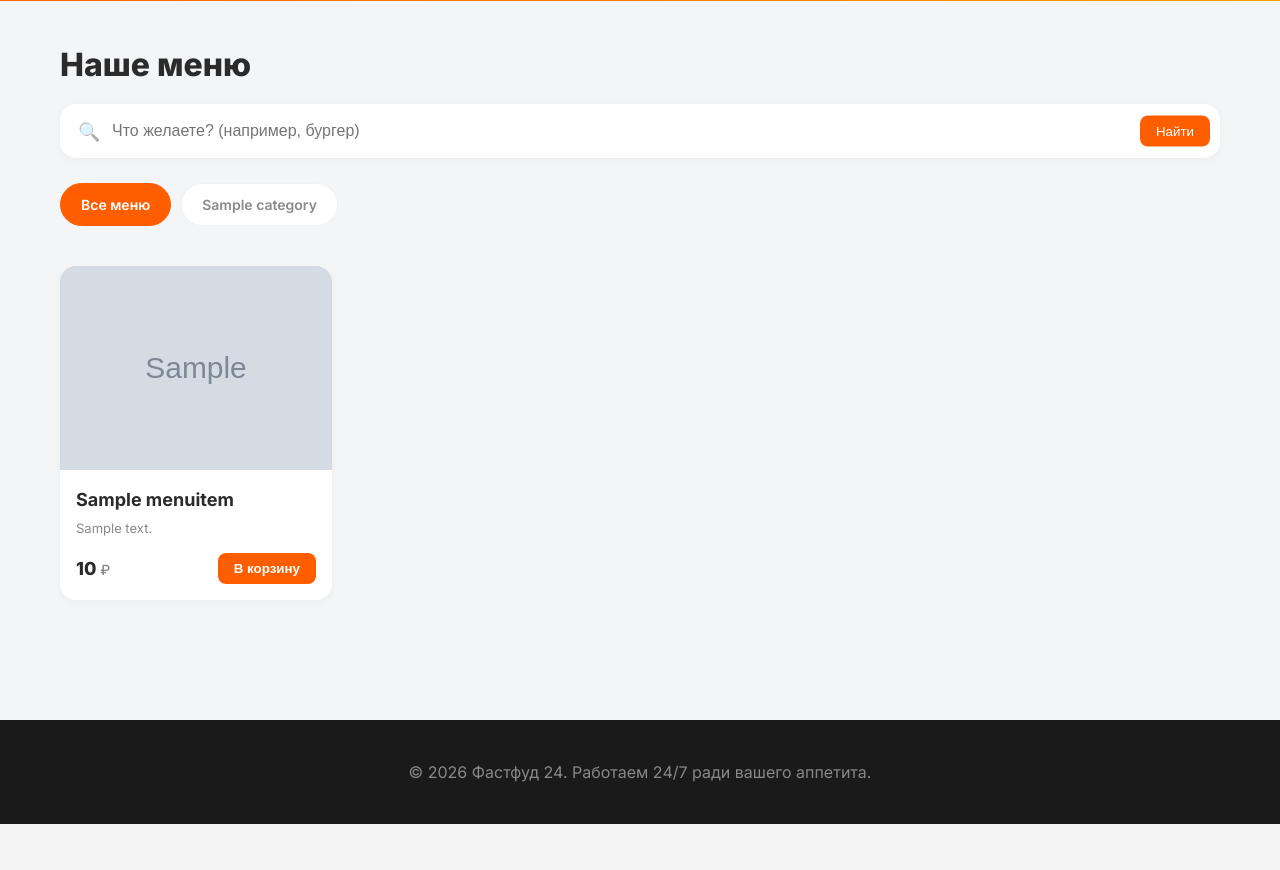
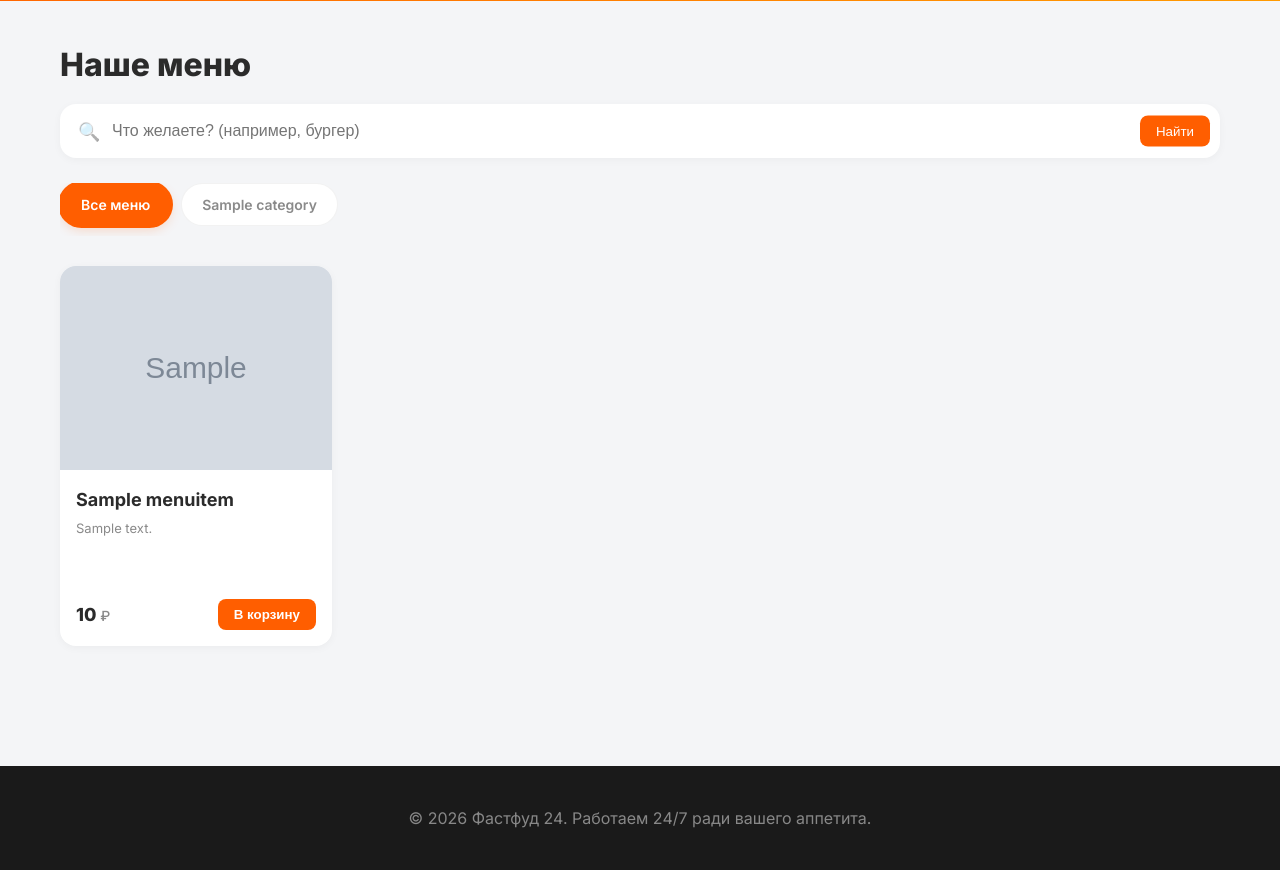
Before and after one commit to Tocsaine/online-delivery, a Django app: page / in a window 1280 px wide. Shown: the part 283-1153 px from the top of the page. Before the commit the page ends 1107 px from the top, so only its background shows below. Run offline with Django 5.2, Linux system fonts and the light colour scheme; tables that the repository leaves empty hold one stand-in row (values such as "Sample post"); grey boxes marked "Sample" are stand-in pictures.

Commit message:
even less amount of updates

```diff
--- a/catalog/views.py
+++ b/catalog/views.py
@@ -29,4 +29,9 @@ def menu(request):
         'active_category': category_slug,  # Для подсветки активной кнопки
         'search_query': search_query,
     }
+
+    # 🔥 Если запрос AJAX — возвращаем только фрагмент сетки
+    if request.headers.get('X-Requested-With') == 'XMLHttpRequest':
+        return render(request, 'catalog/_menu_grid.html', context)
+
     return render(request, 'catalog/index.html', context)
--- a/static/css/style.css
+++ b/static/css/style.css
@@ -261,7 +261,11 @@ img {
     display: flex;
     flex-direction: column;
     position: relative;
-    animation: fadeInUp 0.5s ease forwards;
+    animation: fadeInUp 0.4s ease forwards;
+
+    /* 🔒 Фикс против растягивания */
+    min-height: 380px; /* Гарантированная минимальная высота */
+    height: auto;
 }
 
 .menu-card:hover {
@@ -269,17 +273,18 @@ img {
     box-shadow: var(--shadow-lg);
 }
 
-.card-image {
+/* 🔒 Фикс для изображений — сохраняем пропорции */
+.card-image,
+.placeholder-img {
     width: 100%;
-    aspect-ratio: 4/3;
+    aspect-ratio: 4/3; /* Явное соотношение сторон */
     object-fit: cover;
-    background: #eee;
+    background: #F0F2F5;
+    display: block;
+    flex-shrink: 0; /* Запрещаем сжиматься */
 }
 
 .placeholder-img {
-    width: 100%;
-    aspect-ratio: 4/3;
-    background: #F0F2F5;
     display: flex;
     align-items: center;
     justify-content: center;
@@ -288,9 +293,10 @@ img {
 
 .card-body {
     padding: 16px;
-    flex: 1;
+    flex: 1 1 auto; /* Растягиваем, но не сжимаем меньше контента */
     display: flex;
     flex-direction: column;
+    min-height: 0; /* Важно для flex-контейнеров */
 }
 
 .card-title {
@@ -303,15 +309,20 @@ img {
     font-size: 13px;
     color: var(--text-muted);
     margin-bottom: 16px;
-    flex-grow: 1;
+    flex-grow: 1; /* Описание занимает свободное место */
     line-height: 1.4;
+    display: -webkit-box;
+    -webkit-line-clamp: 3; /* Обрезаем после 3 строк */
+    -webkit-box-orient: vertical;
+    overflow: hidden;
 }
 
 .card-footer {
     display: flex;
     justify-content: space-between;
     align-items: center;
-    margin-top: auto;
+    margin-top: auto; /* Прижимаем к низу */
+    padding-top: 8px;
 }
 
 .card-price {
@@ -996,3 +1007,88 @@ textarea.form-control {
     color: var(--secondary);
     user-select: none;
 }
+
+/* 🔒 Стабилизация сетки корзины */
+.cart-table {
+    table-layout: fixed; /* Фиксирует ширину колонок, игнорируя изменение контента */
+    width: 100%;
+    border-collapse: separate;
+    border-spacing: 0;
+}
+
+/* Явные пропорции колонок (в сумме 100%) */
+.cart-table th:nth-child(1), .cart-table td:nth-child(1) {
+    width: 45%;
+}
+
+/* Название + фото */
+.cart-table th:nth-child(2), .cart-table td:nth-child(2) {
+    width: 12%;
+    text-align: right;
+}
+
+/* Цена за шт. */
+.cart-table th:nth-child(3), .cart-table td:nth-child(3) {
+    width: 18%;
+    text-align: center;
+}
+
+/* Кол-во */
+.cart-table th:nth-child(4), .cart-table td:nth-child(4) {
+    width: 15%;
+    text-align: right;
+}
+
+/* Итого */
+.cart-table th:nth-child(5), .cart-table td:nth-child(5) {
+    width: 10%;
+    text-align: center;
+}
+
+/* Удалить */
+
+/* Предотвращаем перенос цен и обрезку длинных названий */
+.cart-item-name {
+    white-space: nowrap;
+    overflow: hidden;
+    text-overflow: ellipsis;
+    display: block;
+}
+
+.price-col, .line-total {
+    font-variant-numeric: tabular-nums; /* Моноширинные цифры для ровного выравнивания */
+}
+
+/* ✨ Анимации для фильтрации меню */
+.menu-grid {
+    transition: opacity 0.2s ease;
+}
+
+.menu-grid.filtering {
+    opacity: 0.6;
+    pointer-events: none;
+}
+
+.menu-card {
+    animation: fadeInUp 0.4s ease forwards;
+}
+
+@keyframes fadeInUp {
+    from {
+        opacity: 0;
+        transform: translateY(12px);
+    }
+    to {
+        opacity: 1;
+        transform: translateY(0);
+    }
+}
+
+/* Плавное переключение активной кнопки */
+.filter-btn {
+    transition: all 0.2s ease;
+}
+
+.filter-btn.active {
+    box-shadow: 0 0 0 2px var(--primary), 0 4px 12px rgba(255, 94, 0, 0.2);
+}
--- a/static/js/app.js
+++ b/static/js/app.js
@@ -1,10 +1,11 @@
 document.addEventListener('DOMContentLoaded', () => {
     console.log('🟢 app.js инициализирован');
 
-    // 🚀 Применяем начальное состояние корзины сразу при загрузке страницы
-    if (window.INITIAL_CART && document.querySelector('.menu-grid')) {
-        renderMenuWidgets(window.INITIAL_CART);
-    }
+    // 🔑 ЕДИНЫЙ ИСТОЧНИК ПРАВДЫ: живое зеркало корзины на клиенте
+    let currentCart = window.INITIAL_CART || {};
+
+    // Сразу рендерим виджеты для начального состояния
+    renderMenuWidgets(currentCart);
 
     // 🔹 Безопасное получение CSRF-токена
     function getCSRFToken() {
@@ -51,7 +52,7 @@ document.addEventListener('DOMContentLoaded', () => {
         }
     });
 
-    // 🔹 Отправка запроса
+    // 🔹 Отправка запроса на сервер
     function updateCart(action, id) {
         const csrfToken = getCSRFToken();
         if (!csrfToken) {
@@ -74,6 +75,10 @@ document.addEventListener('DOMContentLoaded', () => {
             .then(res => res.ok ? res.json() : Promise.reject(`HTTP ${res.status}`))
             .then(data => {
                 if (data.success) {
+                    // 🔄 ОБНОВЛЯЕМ живое состояние корзины
+                    currentCart = data.cart;
+
+                    // Обновляем счётчик в шапке
                     const countEl = document.getElementById('cart-count');
                     if (countEl) {
                         countEl.style.transform = 'scale(1.3)';
@@ -83,9 +88,9 @@ document.addEventListener('DOMContentLoaded', () => {
                         }, 150);
                     }
 
-                    // Обновляем только нужные компоненты
-                    if (document.querySelector('.cart-page')) updateCartPage(data.cart);
-                    if (document.querySelector('.menu-grid')) renderMenuWidgets(data.cart, id); // ← передаём ID изменённого товара
+                    // Обновляем компоненты только если они есть на странице
+                    if (document.querySelector('.cart-page')) updateCartPage(currentCart);
+                    if (document.querySelector('.menu-grid')) renderMenuWidgets(currentCart, id);
                 } else {
                     console.error('🔴 Ответ сервера:', data);
                 }
@@ -103,11 +108,7 @@ document.addEventListener('DOMContentLoaded', () => {
     // 🔹 Обновление таблицы корзины
     function updateCartPage(cart) {
         const totalEl = document.getElementById('cart-total');
-        let totalSum = 0;
-
-        for (const item of Object.values(cart)) {
-            totalSum += parseFloat(item.price) * item.quantity;
-        }
+        let totalSum = Object.values(cart).reduce((sum, item) => sum + (parseFloat(item.price) * item.quantity), 0);
         if (totalEl) totalEl.textContent = `${Math.round(totalSum)} ₽`;
 
         if (Object.keys(cart).length === 0) {
@@ -117,22 +118,19 @@ document.addEventListener('DOMContentLoaded', () => {
           <div class="empty-cart" style="grid-column:1/-1;text-align:center;padding:60px;">
             <div style="font-size:64px;margin-bottom:20px;">🛒</div>
             <h3>Корзина пуста</h3>
-            <a href="/catalog/menu/" class="btn-primary" style="display:inline-block;width:auto;padding:12px 28px;">Перейти в меню</a>
+            <a href="/" class="btn-primary" style="display:inline-block;width:auto;padding:12px 28px;">Перейти в меню</a>
           </div>`;
             }
             return;
         }
 
-        // Удаляем строки, которых нет в новой корзине
         document.querySelectorAll('.cart-table tbody tr[data-id]').forEach(row => {
             if (!cart[row.dataset.id]) row.remove();
         });
 
-        // Обновляем или создаём строки
         for (const [pid, item] of Object.entries(cart)) {
             let row = document.querySelector(`.cart-table tbody tr[data-id="${pid}"]`);
             const lineTotal = (parseFloat(item.price) * item.quantity).toFixed(0);
-
             if (row) {
                 row.querySelector('.qty').textContent = item.quantity;
                 row.querySelector('.line-total').textContent = `${lineTotal} ₽`;
@@ -140,26 +138,18 @@ document.addEventListener('DOMContentLoaded', () => {
                 row = document.createElement('tr');
                 row.dataset.id = pid;
                 row.innerHTML = `
-          <td><div class="cart-item-info">
-            ${item.image ? `<img src="${item.image}" class="cart-item-img">` : `<div class="cart-item-img placeholder-cart">🍔</div>`}
-            <span class="cart-item-name">${item.name}</span>
-          </div></td>
+          <td><div class="cart-item-info">${item.image ? `<img src="${item.image}" class="cart-item-img">` : `<div class="cart-item-img placeholder-cart">🍔</div>`}<span class="cart-item-name">${item.name}</span></div></td>
           <td class="price-col">${Math.round(parseFloat(item.price))} ₽</td>
-          <td><div class="qty-control">
-            <button class="qty-btn" data-action="remove" data-id="${pid}">−</button>
-            <span class="qty">${item.quantity}</span>
-            <button class="qty-btn" data-action="add" data-id="${pid}">+</button>
-          </div></td>
+          <td><div class="qty-control"><button class="qty-btn" data-action="remove" data-id="${pid}">−</button><span class="qty">${item.quantity}</span><button class="qty-btn" data-action="add" data-id="${pid}">+</button></div></td>
           <td class="line-total">${lineTotal} ₽</td>
           <td><button class="remove-btn" data-id="${pid}">✕</button></td>`;
-                document.querySelector('.cart-table tbody').appendChild(row);
+                document.querySelector('.cart-table tbody')?.appendChild(row);
             }
         }
     }
 
-    // 🔹 Обновление виджетов в меню (ИСПРАВЛЕНО)
+    // 🔹 Обновление виджетов в меню (работает с текущим состоянием currentCart)
     function renderMenuWidgets(cart, changedId = null) {
-        // 1️⃣ Обновляем или создаём виджеты для товаров, которые ЕСТЬ в корзине
         for (const [pid, item] of Object.entries(cart)) {
             const control = document.querySelector(`.menu-qty-control[data-id="${pid}"]`);
             const addBtn = document.querySelector(`.add-to-cart-btn[data-id="${pid}"]`);
@@ -167,20 +157,15 @@ document.addEventListener('DOMContentLoaded', () => {
 
             if (qty > 0) {
                 if (addBtn && !control) {
-                    // Создаём новый виджет
                     const wrapper = document.createElement('div');
                     wrapper.className = 'menu-qty-control';
                     wrapper.dataset.id = pid;
-                    wrapper.innerHTML = `
-            <button class="menu-qty-btn" data-action="remove">−</button>
-            <span class="menu-qty-val">${qty}</span>
-            <button class="menu-qty-btn" data-action="add">+</button>`;
+                    wrapper.innerHTML = `<button class="menu-qty-btn" data-action="remove">−</button><span class="menu-qty-val">${qty}</span><button class="menu-qty-btn" data-action="add">+</button>`;
                     addBtn.replaceWith(wrapper);
                 } else if (control) {
                     const valEl = control.querySelector('.menu-qty-val');
                     if (valEl) {
                         valEl.textContent = qty;
-                        // 🎯 Анимация ТОЛЬКО для изменённого элемента
                         if (pid === changedId) {
                             valEl.style.transform = 'scale(1.2)';
                             valEl.style.transition = 'transform 0.15s ease';
@@ -190,20 +175,75 @@ document.addEventListener('DOMContentLoaded', () => {
                         }
                     }
                 }
+            } else {
+                if (control) {
+                    const btn = document.createElement('button');
+                    btn.className = 'add-to-cart-btn';
+                    btn.dataset.id = pid;
+                    btn.textContent = 'В корзину';
+                    control.replaceWith(btn);
+                }
             }
         }
-
-        // 2️⃣ 🔥 Убираем виджеты у товаров, которых НЕТ в корзине (количество стало 0)
+        // Убираем "осиротевшие" виджеты (количество упало до 0)
         document.querySelectorAll('.menu-qty-control').forEach(control => {
-            const pid = control.dataset.id;
-            // Если товара больше нет в ответе сервера
-            if (!cart[pid] || (cart[pid] && parseInt(cart[pid].quantity) === 0)) {
+            if (!cart[control.dataset.id] || parseInt(cart[control.dataset.id]?.quantity) === 0) {
                 const btn = document.createElement('button');
                 btn.className = 'add-to-cart-btn';
-                btn.dataset.id = pid;
+                btn.dataset.id = control.dataset.id;
                 btn.textContent = 'В корзину';
                 control.replaceWith(btn);
             }
         });
     }
+
+    // 🔹 Инициализация фильтрации без перезагрузки
+    function initCategoryFilter() {
+        document.querySelectorAll('.filter-btn').forEach(link => {
+            link.addEventListener('click', async (e) => {
+                e.preventDefault();
+                document.querySelectorAll('.filter-btn').forEach(btn => btn.classList.remove('active'));
+                link.classList.add('active');
+
+                const grid = document.querySelector('.menu-grid');
+                if (grid) {
+                    grid.classList.add('filtering');
+                    grid.style.minHeight = grid.offsetHeight + 'px';
+                }
+
+                try {
+                    const res = await fetch(link.href, {headers: {'X-Requested-With': 'XMLHttpRequest'}});
+                    const html = await res.text();
+                    const parser = new DOMParser();
+                    const newGrid = parser.parseFromString(html, 'text/html').querySelector('.menu-grid');
+
+                    if (newGrid && grid) {
+                        grid.style.opacity = '0';
+                        setTimeout(() => {
+                            grid.innerHTML = newGrid.innerHTML;
+
+                            // 🔑 СБРОС фиксирующей высоты (была главная причина растягивания)
+                            grid.style.minHeight = '';
+                            grid.style.height = '';
+
+                            void grid.offsetHeight; // принудительный рефлоу
+                            grid.style.opacity = '1';
+                            grid.classList.remove('filtering');
+                            history.pushState({}, '', link.href);
+                            renderMenuWidgets(currentCart);
+                        }, 200);
+                    }
+                } catch (err) {
+                    console.error('❌ Ошибка фильтрации:', err);
+                    window.location.href = link.href;
+                }
+            });
+        });
+    }
+
+    // Запуск фильтрации
+    initCategoryFilter();
+
+    // Обработка кнопок "Назад/Вперёд" в браузере
+    window.addEventListener('popstate', () => location.reload());
 });
```
Also changed, not shown: catalog/templates/catalog/_menu_grid.html (added, +26 -0 lines).
